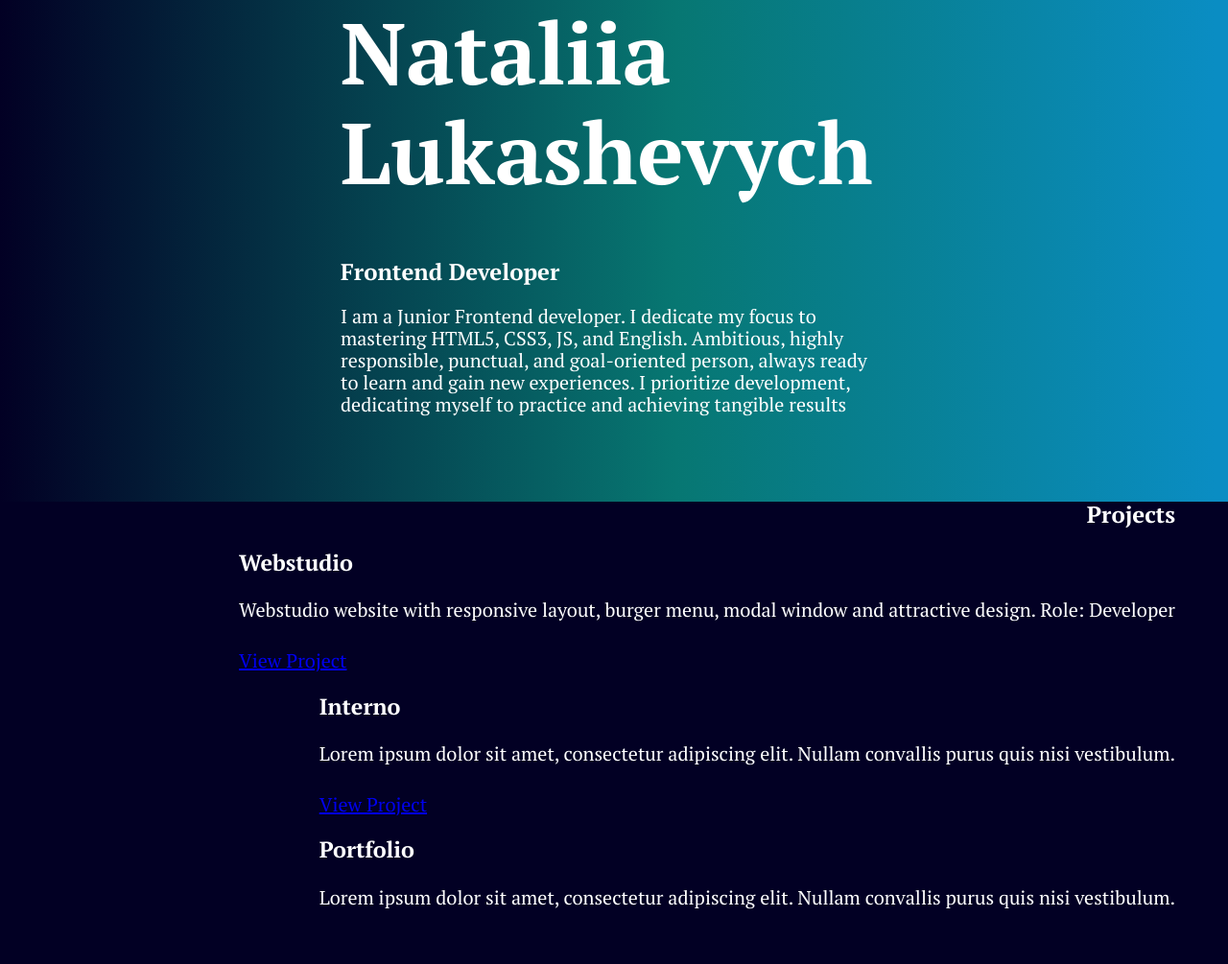
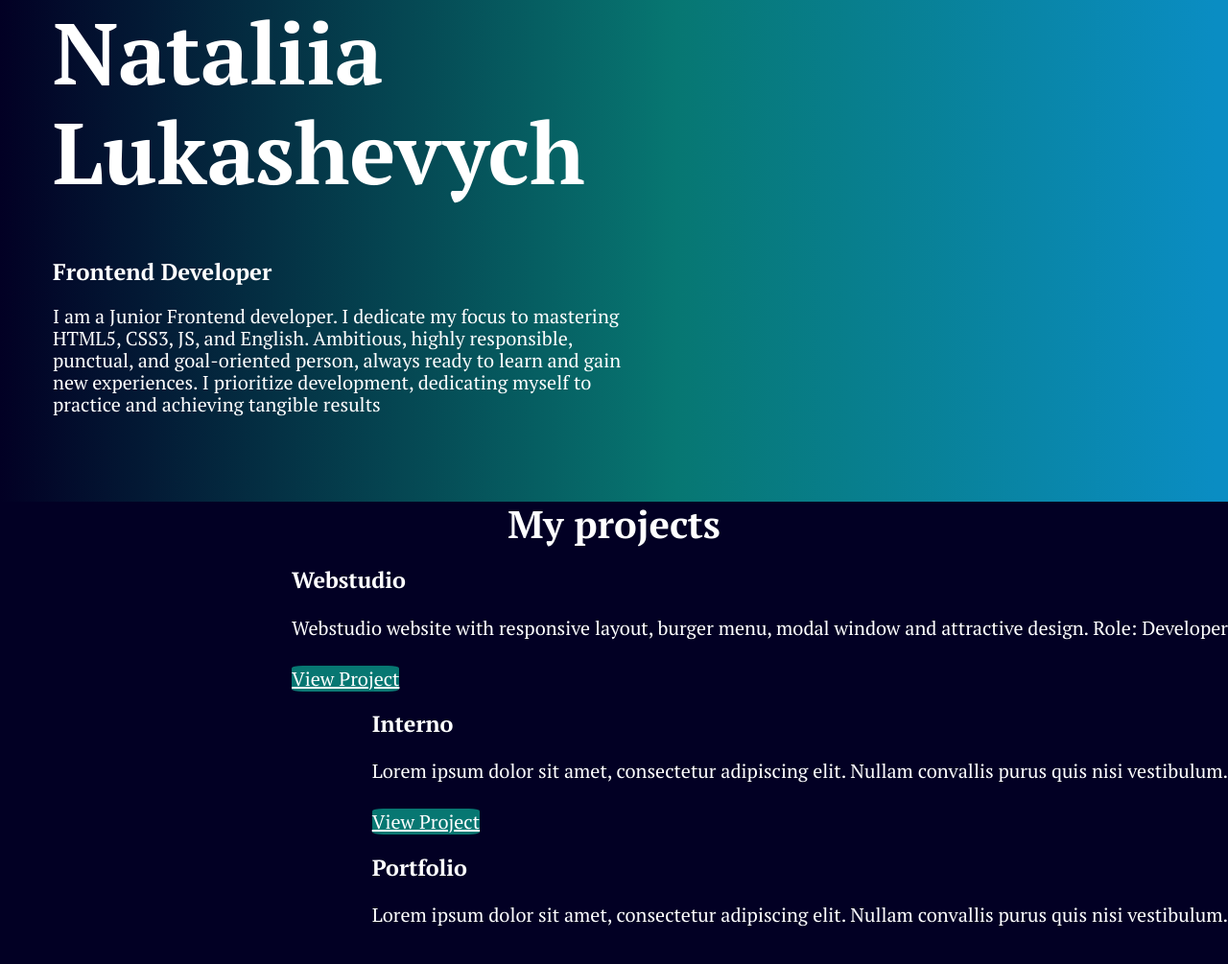
Before and after one commit to NataliiaLuk/portfolio, a plain HTML site: page index.html in a window 1280 px wide. Shown: the part 277-1282 px from the top of the page at 96% size. Drawn offline with nearby package versions, Linux system fonts and the light colour scheme.

Commit message:
Update index.html

```diff
--- a/index.html
+++ b/index.html
@@ -15,32 +15,34 @@
 </head>
 <body>
     <header class="hero">
-        <div class="header-container container animate__animated animate__fadeInLeftBig">
+        <div class="container">
+          <div class="header-container animate__animated animate__fadeInLeftBig">
             <h1 class="header-name">Nataliia Lukashevych</h1>
             <h2 class="header-descr">Frontend Developer</h2>
             <p class="goal">I am a Junior Frontend developer. I dedicate my focus to mastering HTML5, CSS3, JS, and English.
                 Ambitious, highly responsible, punctual, and goal-oriented person, always ready to learn and gain new experiences. I
                 prioritize development, dedicating myself to practice and achieving tangible results
             </p>
+          </div>
         </div>
     </header>
     <section class="projects">
-       <div class="container">
+        <h2 class="projects-title">My projects</h2>
+       <div class="projects-container class="btn" container">
         <ul class="projects-list list">
-            <h2>Projects</h2>
             <li class="projects-item">
                 <h3>Webstudio</h3>
                 <p class="description">Webstudio website with responsive layout, burger menu, modal window and attractive
                     design.
                     Role: Developer</p>
-                <a href="https://nataliialuk.github.io/goit-markup-hw-08/">View Project</a>
+                <a class="btn" href="https://nataliialuk.github.io/goit-markup-hw-08/">View Project</a>
             </li>
             <li class="projects-item">
                 <h3>Interno</h3>
                 <p class="description">Lorem ipsum dolor sit amet, consectetur adipiscing elit. Nullam convallis purus quis
                     nisi
                     vestibulum.</p>
-                <a href="https://interno.ck.ua/">View Project</a>
+                <a class="btn" href="https://interno.ck.ua/">View Project</a>
             </li>
             <li class="projects-item">
                 <h3>Portfolio</h3>
```
